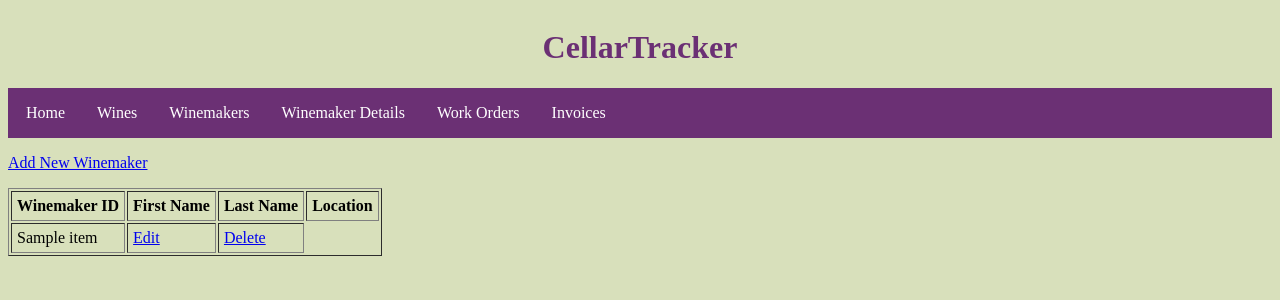
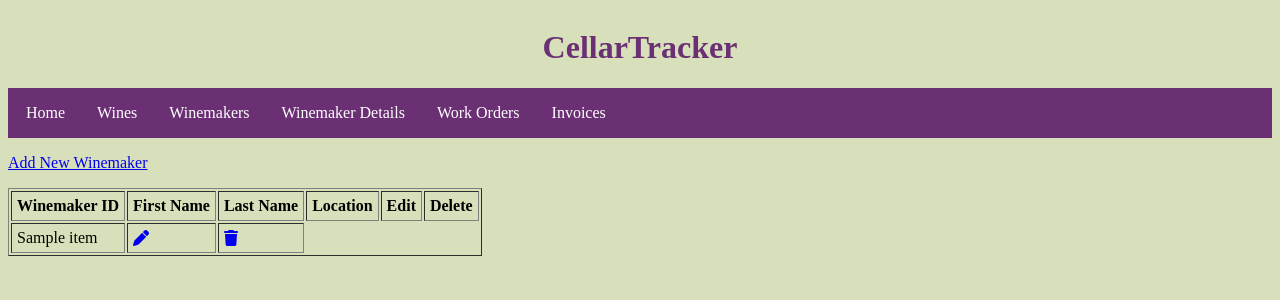
Before and after one commit to scioccha/winecellar_database, a Flask app: template templates/winemakers.j2 in a window 1280 px wide. Shown: the top 300 px of the page. Run offline with Flask 2, Linux system fonts and the light colour scheme; the template is opened without the code that fills it: most values are stand-ins (such as "Sample title", 1, 10 or a date in 2020); some libraries are stand-ins or nearby versions.

Commit message:
Added font/icon style links

```diff
--- a/templates/winemakers.j2
+++ b/templates/winemakers.j2
@@ -8,7 +8,17 @@
         <h1>CellarTracker</h1>
   </div>
 
+  <!-- Style Sheet -->
   <link href="/static/css/style.css" rel="stylesheet" type="text/css"/>
+
+  <!-- Fonts -->
+  <link rel="preconnect" href="https://fonts.googleapis.com">
+  <link rel="preconnect" href="https://fonts.gstatic.com" crossorigin>
+  <link href="https://fonts.googleapis.com/css2?family=Raleway:wght@300&display=swap" rel="stylesheet">
+
+  <!-- Font awesome icons -->
+  <script src="https://kit.fontawesome.com/f430b5db3b.js" crossorigin="anonymous"></script>
+
   {% include "search_bar.html" %}
   <script language="JavaScript">
     function showform(dowhat) {
@@ -54,13 +64,15 @@
 
 <body onload="browseWinemakers()">
 		<div id="browse">
-		<p><a href="#" onClick="newWinemaker()">Add New Winemaker</a> </p>
+		<p><a class="addNew" href="#" onClick="newWinemaker()">Add New Winemaker</a> </p>
 		<table border="1" cellpadding="5">
           <tr>
               <th class="table_cell">Winemaker ID</th>
               <th class="table_cell">First Name</th>
               <th class="table_cell">Last Name</th>
               <th class="table_cell">Location</th>
+              <th class="table_cell">Edit</th>
+              <th class="table_cell">Delete</th>
           </tr>
 
 				<tbody>
@@ -74,9 +86,11 @@
 						    <td> {{item[key]}} </td>
                             {% endfor %}
 
-                            <!-- Create edit and delete buttons -->
-                 <td><a href="edit_winemakers/{{item.winemakerID}}" class="btn btn-default">Edit</a></td>
-						    <td><a href="delete_winemakers/{{item.winemakerID}}" class="btn btn-default">Delete</a></td>
+                            <!-- Create edit button -->
+                 <td><a href="edit_winemakers/{{item.winemakerID}}" class="btn btn-default"><i class="fas fa-pen"></i></a></td>
+
+                          <!-- Create our delete button -->
+				        <td><a href="delete_workOrder/{{item.workOrderID}}" class="btn btn-default"><i class="fas fa-trash"></i></a></td>
 
 					    </tr>
                         {% endfor %}
```
